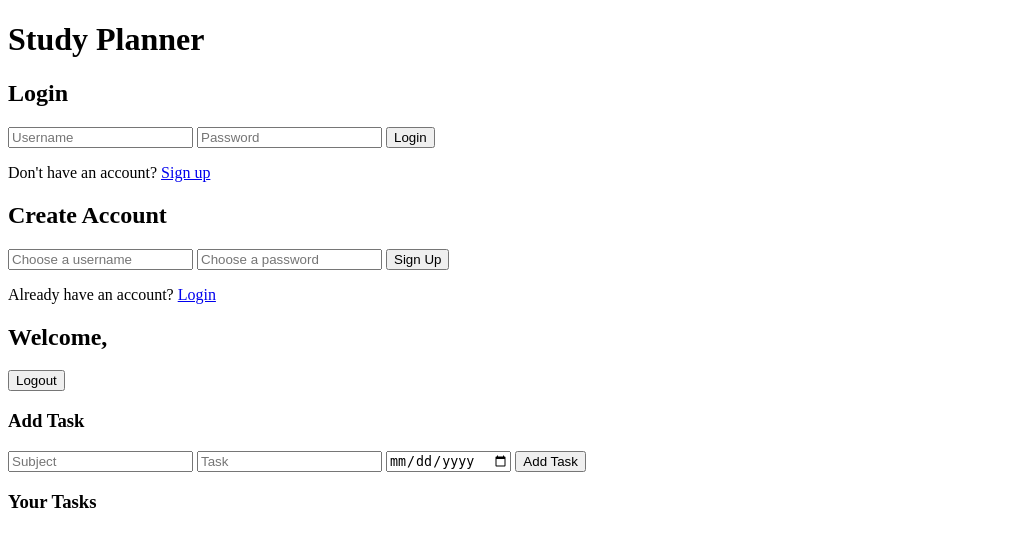
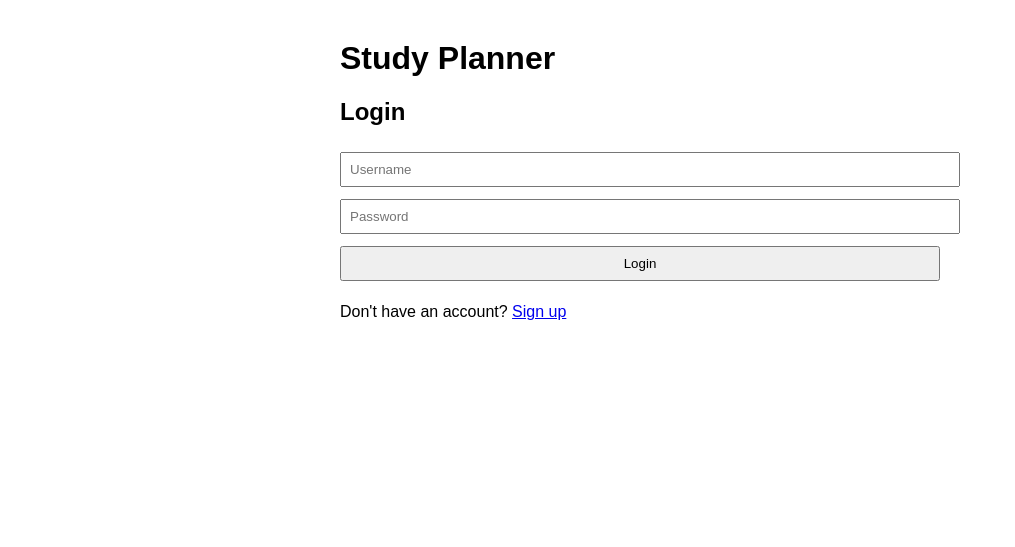
Before and after one commit to Jaycee161/12SOEN_MAJOR_PROJECT, a Flask app: page / in a window 1280 px wide. Shown: the top 547 px of the page, without its empty margins (0-1015 px from the left). Run offline with Flask 3, Linux system fonts and the light colour scheme.

Commit message:
added style back

```diff
--- a/study_planner/templates/index.html
+++ b/study_planner/templates/index.html
@@ -3,12 +3,30 @@
 <head>
 <meta charset="UTF-8">
 <title>Study Planner</title>
+<style>
+    body {
+        font-family: Arial, sans-serif;
+        max-width: 600px;
+        margin: 40px auto;
+    }
+    .hidden { display: none; }
+    input, button {
+        padding: 8px;
+        margin: 6px 0;
+        width: 100%;
+    }
+    #taskList div {
+        padding: 10px;
+        border: 1px solid #ddd;
+        margin-top: 8px;
+    }
+</style>
 </head>
 <body>
 
 <h1>Study Planner</h1>
 
-<!-- LOGIN SECTION -->
+ <!-- Login Section-->
 <div id="loginSection">
     <h2>Login</h2>
     <input id="loginUser" type="text" placeholder="Username">
@@ -18,7 +36,7 @@
     <p>Don't have an account? <a href="#" onclick="showSignup()">Sign up</a></p>
 </div>
 
-<!-- SIGNUP SECTION -->
+<!-- Signup Section-->
 <div id="signupSection" class="hidden">
     <h2>Create Account</h2>
     <input id="signupUser" type="text" placeholder="Choose a username">
@@ -28,7 +46,7 @@
     <p>Already have an account? <a href="#" onclick="showLogin()">Login</a></p>
 </div>
 
-<!-- STUDY PLANNER SECTION -->
+<!--Planner Section-->
 <div id="plannerSection" class="hidden">
     <h2>Welcome, <span id="currentUser"></span></h2>
     <button onclick="logout()">Logout</button>
@@ -44,7 +62,7 @@
 </div>
 
 <script>
-// Store users + tasks in browser
+// Store users and tasks locally
 let users = JSON.parse(localStorage.getItem("users")) || {};
 let tasks = JSON.parse(localStorage.getItem("tasks")) || {};
 let currentUser = null;
@@ -59,7 +77,7 @@ function showLogin() {
     document.getElementById("loginSection").classList.remove("hidden");
 }
 
-// Signup
+// Signup section
 function signup() {
     let user = document.getElementById("signupUser").value;
     let pass = document.getElementById("signupPass").value;
@@ -78,7 +96,7 @@ function signup() {
     showLogin();
 }
 
-// Login
+// Login section
 function login() {
     let user = document.getElementById("loginUser").value;
     let pass = document.getElementById("loginPass").value;
```
